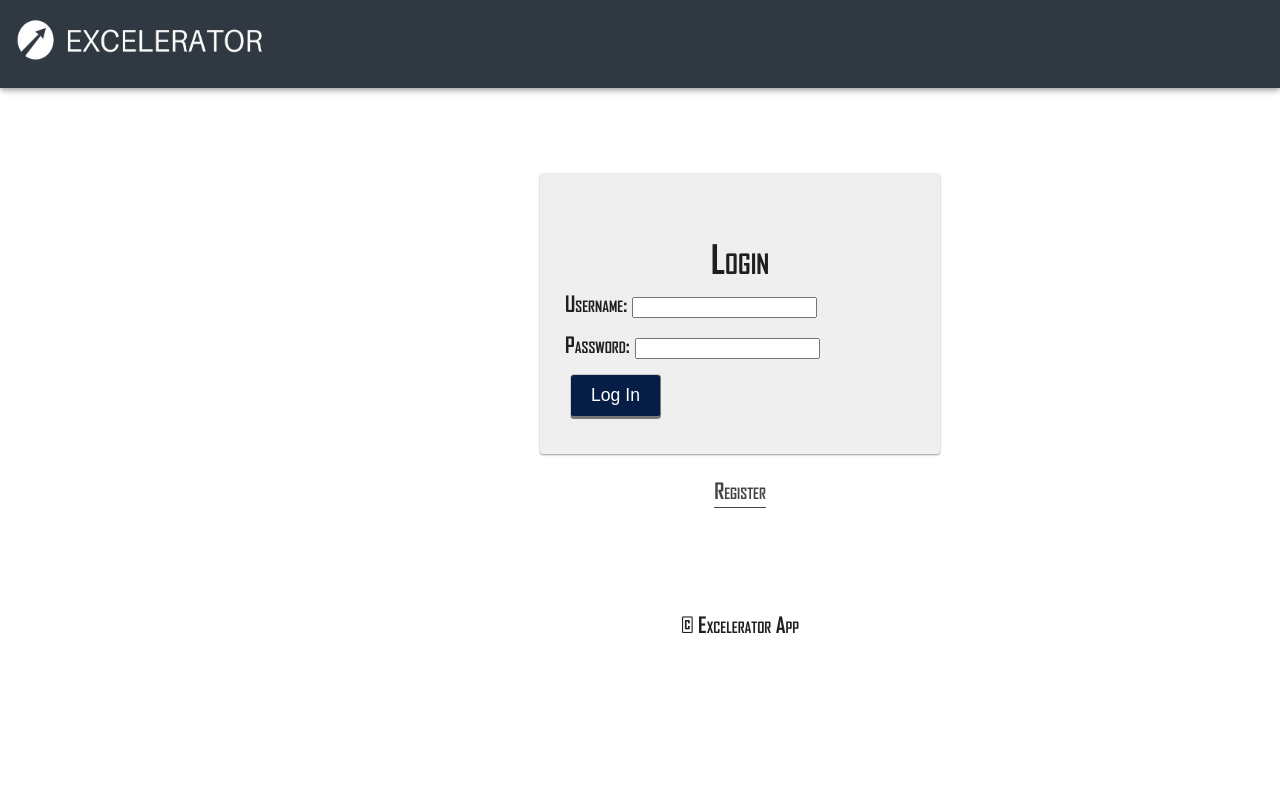
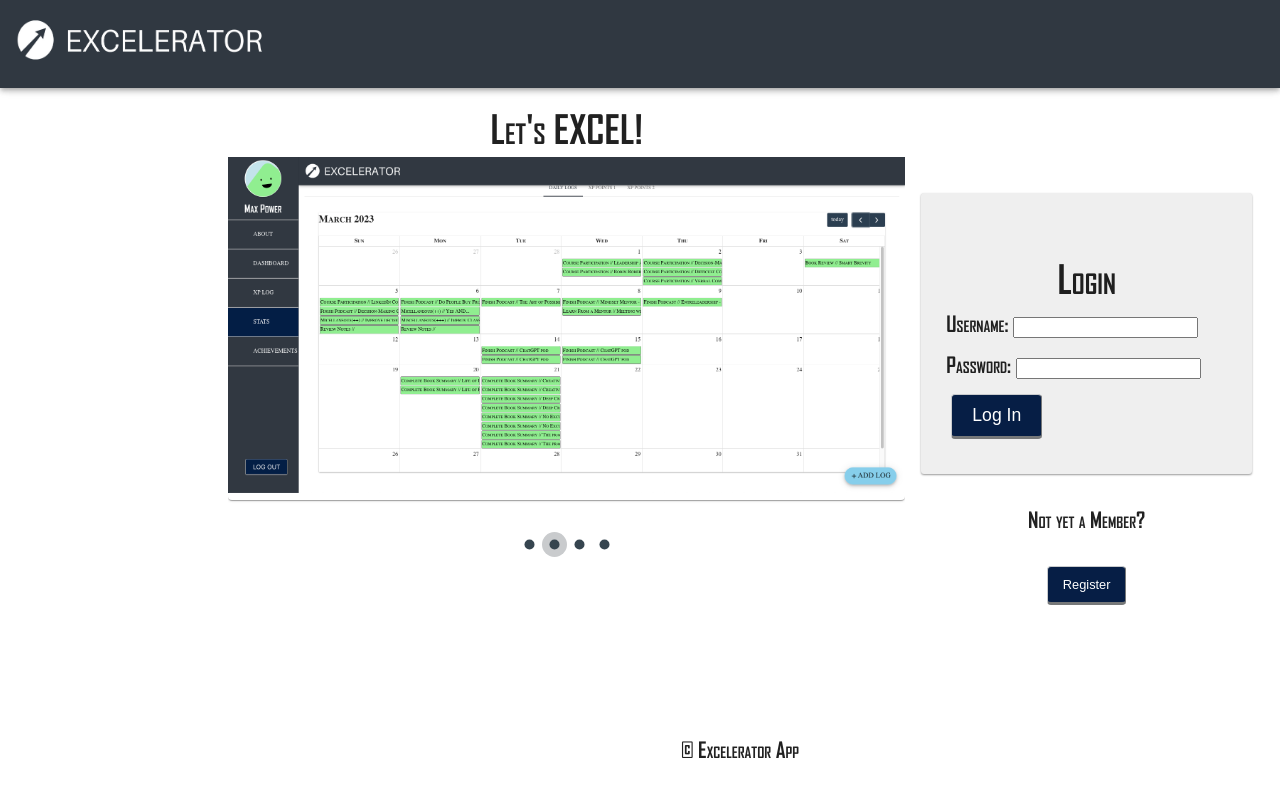
Before and after one commit to excelerator6/Excelerate-App, a React (Create React App) app: page /#/dashboard in a window 1280 px wide. Before the commit this address led to /#/xp-log. Shown: the top 796 px of the page. Built offline with nearby package versions, Linux system fonts and the light colour scheme; no server answers.

Commit message:
Updated App.jsx and ProtectedRouter.jsx
- Removed un-utilized imports

- Cleaned up the ProtactedRoute to instead send the user to the LandingPage if not logged in
	- Updated code comments to reflects this within ProtectedRoute.jsx and App.jsx

```diff
--- a/src/components/App/App.jsx
+++ b/src/components/App/App.jsx
@@ -16,25 +16,22 @@ import ProtectedRoute from "../ProtectedRoute/ProtectedRoute";
 import Dashboard from "../Dashboard/Dashboard";
 import InfoPage from "../InfoPage/InfoPage";
 import LandingPage from "../LandingPage/LandingPage";
-import LoginPage from "../LoginPage/LoginPage";
 import RegisterPage from "../RegisterPage/RegisterPage";
+import XpLogPage from "../XpLogPage/XpLogPage";
+import StatsPage from "../StatsPage/StatsPage";
+import AchievementsPage from "../AchievementsPage/AchievementsPage";
+import AvatarsPage from "../Avatars/AvatarsPage/AvatarsPage"
 
-//importing floatingActionButton
 import AddLogButton from "../AddLogButton/AddLogButton";
+
 //importing to wrap app for the date picker
 import { AdapterDayjs } from "@mui/x-date-pickers/AdapterDayjs";
 import { LocalizationProvider } from "@mui/x-date-pickers/LocalizationProvider";
 
 import "./App.css";
 import '../../fonts/AGENCYB.woff';
-import XpLogPage from "../XpLogPage/XpLogPage";
-import StatsPage from "../StatsPage/StatsPage";
-import AchievementsPage from "../AchievementsPage/AchievementsPage";
 
-//import AvatarPage
-import AvatarsPage from "../Avatars/AvatarsPage/AvatarsPage"
-
-function App() {
+export default function App() {
   const dispatch = useDispatch();
 
   const user = useSelector((store) => store.user);
@@ -54,19 +51,19 @@ function App() {
 
 
             {/* For protected routes, the view could show one of several things on the same route.
-            Visiting localhost:3000/user will show the UserPage if the user is logged in.
-            If the user is not logged in, the ProtectedRoute will show the LoginPage (component).
+            Visiting localhost:3000/dashboard will show the Dashboard if the user is logged in.
+            If the user is not logged in, the ProtectedRoute will show the LandingPage (component).
             Even though it seems like they are different pages, the user is always on localhost:3000/user */}
             <ProtectedRoute
-              // logged in shows UserPage else shows LoginPage
+              // logged in shows UserPage else shows LandingPage
               exact
-              path="/user"
+              path="/dashboard"
             >
               <Dashboard />
             </ProtectedRoute>
 
             <ProtectedRoute
-              // logged in shows InfoPage else shows LoginPage
+              // logged in shows InfoPage else shows LandingPage
               exact
               path="/info"
             >
@@ -76,8 +73,8 @@ function App() {
             <Route exact path="/login">
               {user.id ? (
                 // If the user is already logged in,
-                // redirect to the /user page
-                <Redirect to="/user" />
+                // redirect to the /dashboard page
+                <Redirect to="/dashboard" />
               ) : (
                 // Otherwise, show the login page
                 <LandingPage />
@@ -87,8 +84,8 @@ function App() {
             <Route exact path="/registration">
               {user.id ? (
                 // If the user is already logged in,
-                // redirect them to the /user page
-                <Redirect to="/user" />
+                // redirect them to the /dashboard page
+                <Redirect to="/dashboard" />
               ) : (
                 // Otherwise, show the registration page
                 <RegisterPage />
@@ -98,10 +95,10 @@ function App() {
             <Route exact path="/home">
               {user.id ? (
                 // If the user is already logged in,
-                // redirect them to the /user page
-                <Redirect to="/user" />
+                // redirect them to the /dashboard page
+                <Redirect to="/dashboard" />
               ) : (
-                // Otherwise, show the Landing page
+                // Otherwise, show the LandingPage
                 <LandingPage />
               )}
             </Route>
@@ -125,14 +122,14 @@ function App() {
             <ProtectedRoute exact path="/avatars-page">
               <AvatarsPage />
             </ProtectedRoute>
+
             {/* If none of the other routes matched, we will show a 404. */}
             <Route>
               <h1>404</h1>
             </Route>
           </Switch>
           <>
-            {
-              // only want the log activity button to show if the user is logged in
+            {// only want the log activity button to show if the user is logged in
               user.id ? <AddLogButton /> : <></>
             }
           </>
@@ -142,5 +139,3 @@ function App() {
     </LocalizationProvider>
   );
 }
-
-export default App;
--- a/src/components/ProtectedRoute/ProtectedRoute.jsx
+++ b/src/components/ProtectedRoute/ProtectedRoute.jsx
@@ -1,18 +1,10 @@
 import React from 'react';
-import { Route, Redirect } from 'react-router-dom';
-import LoginPage from '../LoginPage/LoginPage';
+import { Route } from 'react-router-dom';
+import LandingPage from '../LandingPage/LandingPage';
 import {useSelector} from 'react-redux';
 
-// A Custom Wrapper Component -- This will keep our code DRY.
 // Responsible for watching redux state, and returning an appropriate component
-// API for this component is the same as a regular route
-
-// THIS IS NOT SECURITY! That must be done on the server
-// A malicious user could change the code and see any view
-// so your server-side route must implement real security
-// by checking req.isAuthenticated for authentication
-// and by checking req.user for authorization
-
+// Checks if user is logged in, otherwise shows the user the LandingPage
 function ProtectedRoute({ component, children, ...props }) {
   const user = useSelector((store) => store.user);
 
@@ -31,8 +23,8 @@ function ProtectedRoute({ component, children, ...props }) {
         // If the user is logged in, show the protected component
         <ProtectedComponent />
         :
-        // Otherwise, redirect to the Loginpage
-        <LoginPage />
+        // Otherwise, redirect to the LandingPage
+        <LandingPage />
       }
     </Route>
 
```
